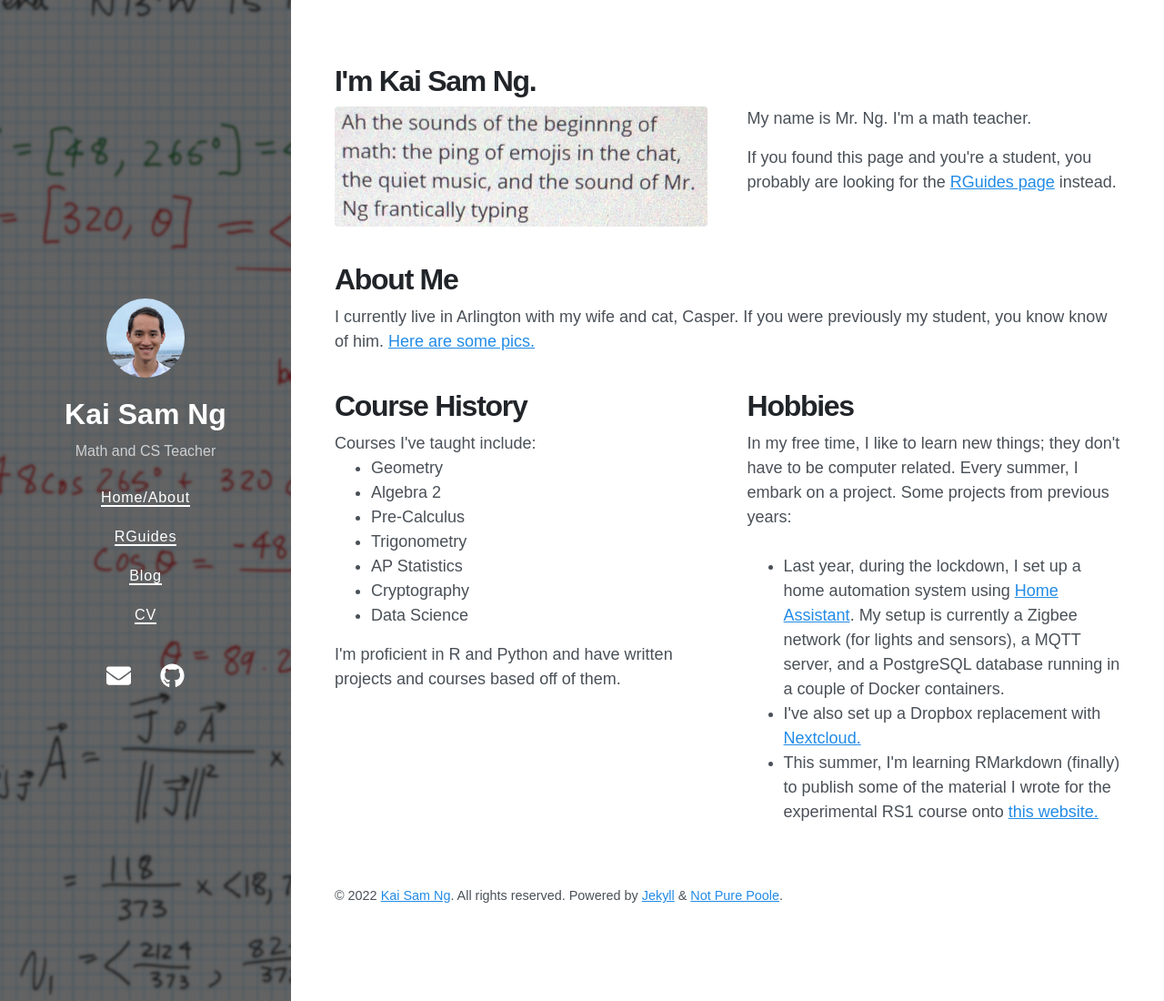
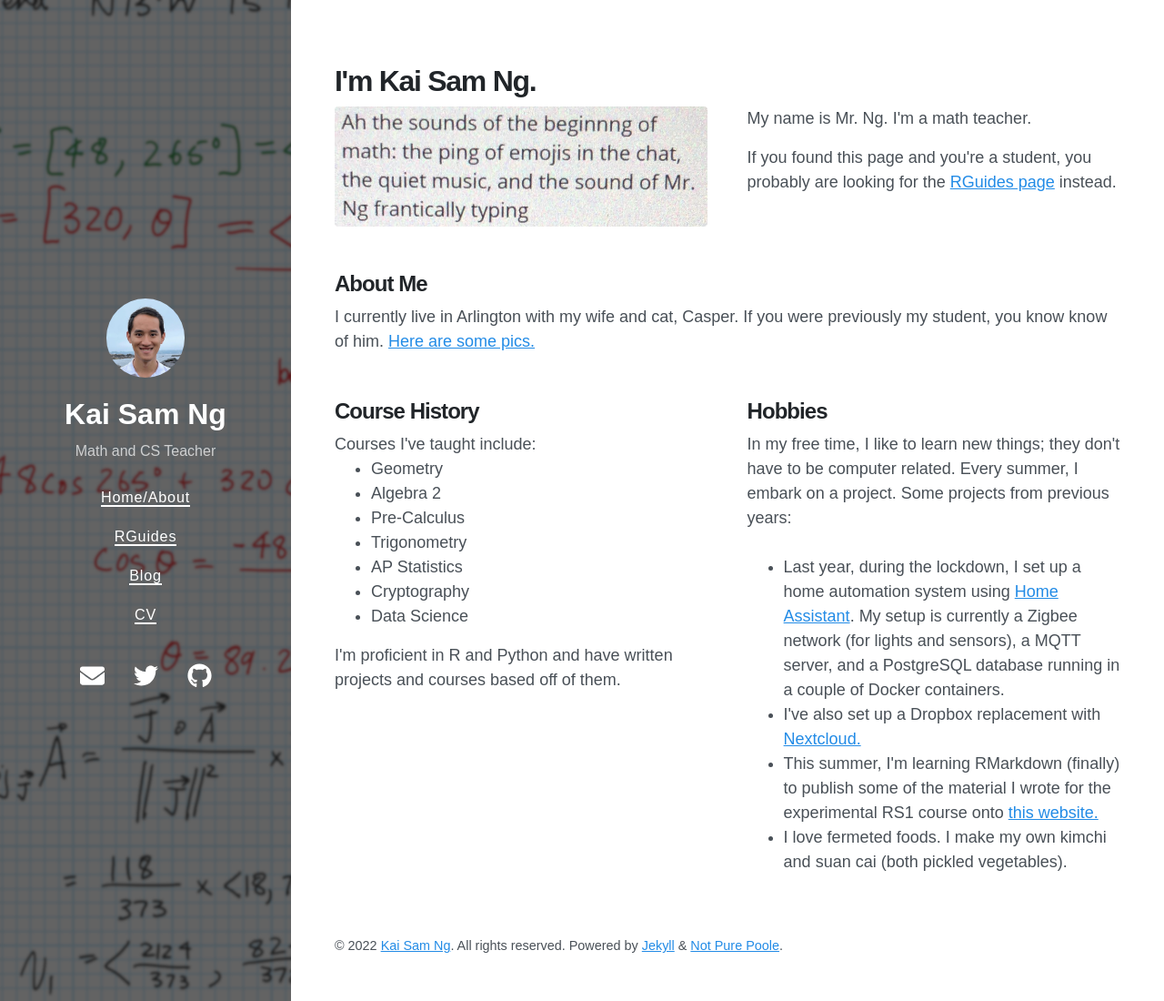
Before and after one commit to kaisamng/kaisamng.github.io, a Jekyll site: the page built from index.html, in a window 1280 px wide and 1100 px high. Shown: the whole window at 91% size. Built offline with Jekyll 4.4.1, drawn with Linux system fonts in a browser that asks for light colours; nearby versions of some CDN libraries; the list of posts is cut into pages by our own code.

Commit message:
update index.html

```diff
--- a/_data/social.yml
+++ b/_data/social.yml
@@ -1,6 +1,9 @@
 - title: Email
   url: https://tjhsst.fcps.edu/staff/kai-sam-ng
   icon: fas fa-envelope
+- title: Twitter
+  url: https://twitter.com/kaisamng
+  icon: fab fa-twitter
 - title: GitHub
   url: https://github.com/kaisamng
   icon: fab fa-github
--- a/index.html
+++ b/index.html
@@ -13,13 +13,13 @@ title: Welcome
 </div>
 
 
-<h1> About Me </h1>
+<h2> About Me </h2>
 
-<p>I currently live in Arlington with my wife and cat, Casper. If you were previously my student, you know know of him. <a href="http://localhost:4000/2022/07/19/casper/">Here are some pics.</a></p>
+<p>I currently live in Arlington with my wife and cat, Casper. If you were previously my student, you know know of him. <a href="http://kaisamng.dev/2022/07/19/casper/">Here are some pics.</a></p>
 
 <div style="display: grid; grid-template-columns: repeat(auto-fit, minmax(240px, 1fr)); grid-column-gap: 5%;">
 <div>
-<h1> Course History</h1>
+<h2> Course History</h2>
 
 Courses I've taught include:
 
@@ -38,7 +38,7 @@ I'm proficient in R and Python and have written projects and courses based off o
 </div>
 
 <div>
-<h1>Hobbies</h1>
+<h2>Hobbies</h2>
 
 In my free time, I like to learn new things; they don't have to be computer related.
 
@@ -48,6 +48,7 @@ Every summer, I embark on a project. Some projects from previous years:
 <li>Last year, during the lockdown, I set up a home automation system using <a href="https://github.com/home-assistant/core">Home Assistant</a>. My setup is currently a Zigbee network (for lights and sensors), a MQTT server, and a PostgreSQL database running in a couple of Docker containers.</li>
 <li>I've also set up a Dropbox replacement with <a href="https://github.com/nextcloud/server">Nextcloud.</a></li>
 <li>This summer, I'm learning RMarkdown (finally) to publish some of the material I wrote for the experimental RS1 course onto <a href="https://tjhsststats.github.io/RGuides/index.html">this website.</a></li>
+<li>I love fermeted foods. I make my own kimchi and suan cai (both pickled vegetables).</li>
 </ul>
 </div>
 </div>
```
